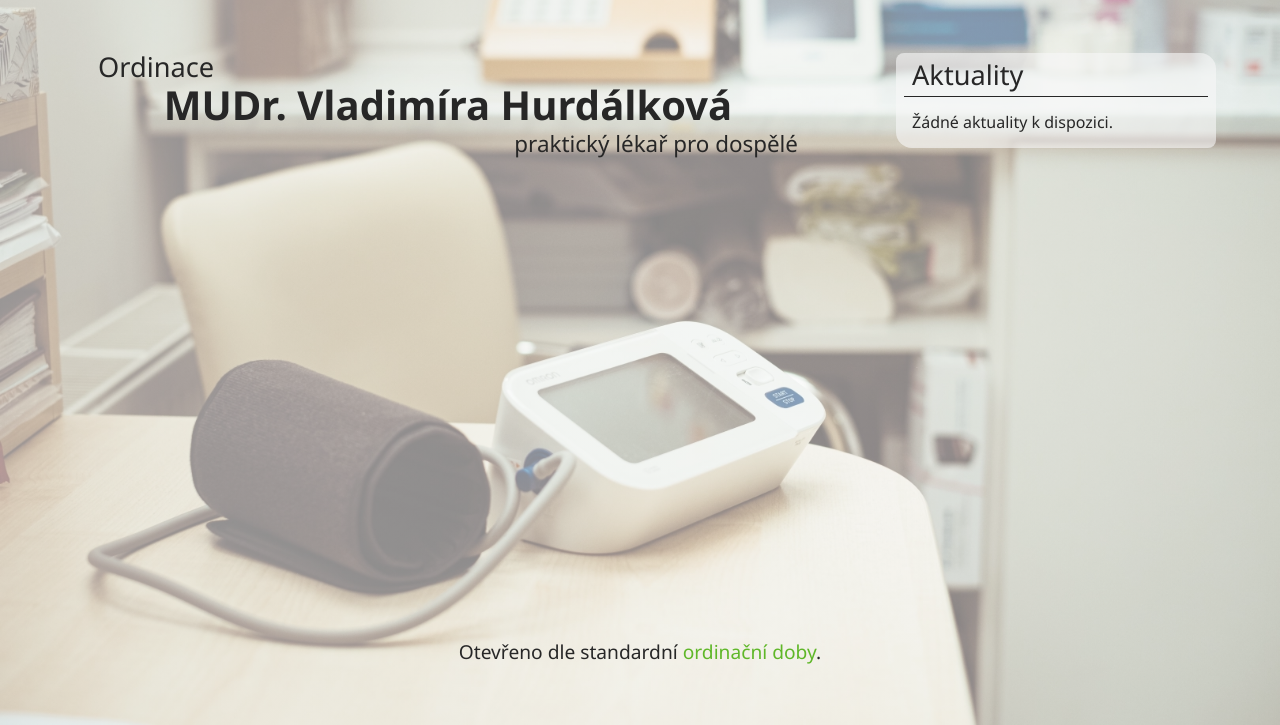
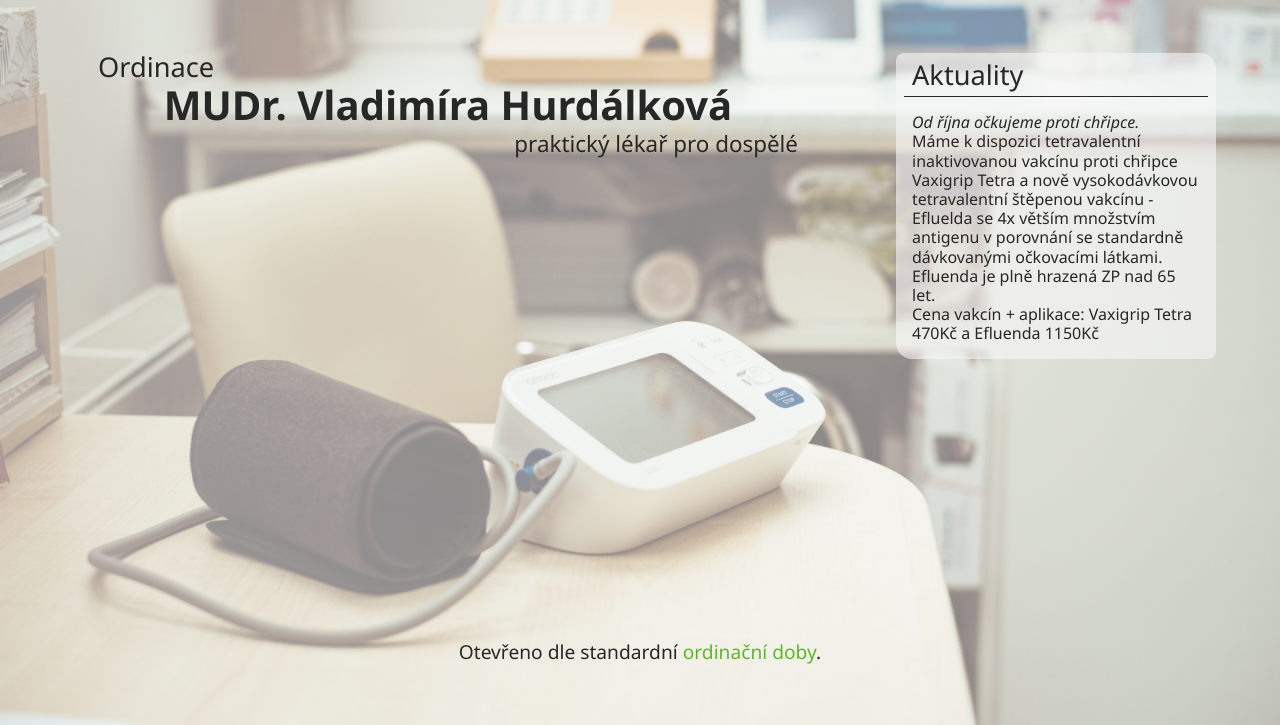
Before and after one commit to huun121/wp-hurdalkova, a plain HTML site: page index.html in a window 1280 px wide. Shown: the part 75-800 px from the top of the page. Drawn offline with Linux system fonts and the light colour scheme.

Commit message:
New vaccine

```diff
--- a/index.html
+++ b/index.html
@@ -61,10 +61,11 @@
             <section class="actual">
                 <h2>Aktuality</h2>
                 <ul>
-                    <li>Žádné aktuality k dispozici.</li>
-                    <!--<li>Dovolená 28.8. - 1.9.2023<br>
-                        Akutní případy ošetří ve svých ordinačních hodinách MUDr.&nbsp;Miloš&nbsp;Kucián<br>
-                        II. patro, tel.&nbsp;573334508</li>-->
+                    <!--<li>Žádné aktuality k dispozici.</li>-->
+                    <li><strong><i>Od října očkujeme proti chřipce.</i></strong><br>
+                        Máme k&nbsp;dispozici tetravalentní inaktivovanou vakcínu proti chřipce Vaxigrip Tetra a&nbsp;nově vysokodávkovou tetravalentní štěpenou vakcínu - Efluelda se 4x větším množstvím antigenu v&nbsp;porovnání se standardně dávkovanými očkovacími látkami.
+                        Efluenda je plně hrazená ZP nad 65 let.<br>
+                        Cena vakcín + aplikace: Vaxigrip Tetra 470Kč a&nbsp;Efluenda 1150Kč</li>
                 </ul>
             </section>
 
```
